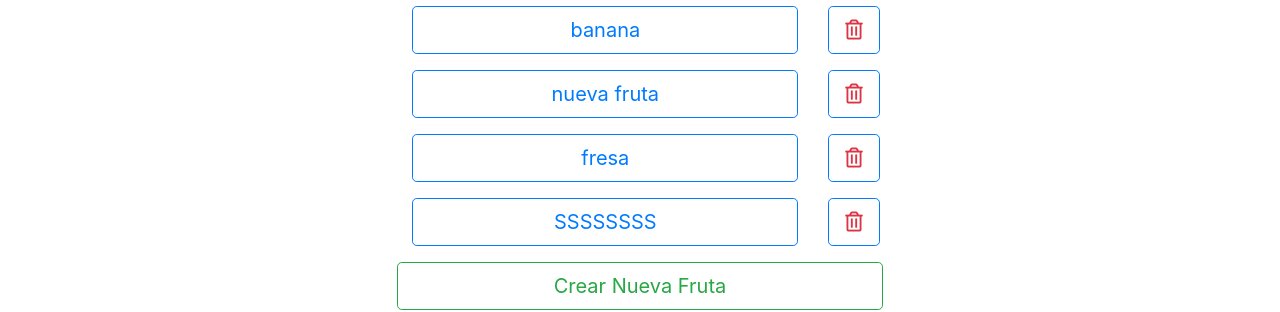
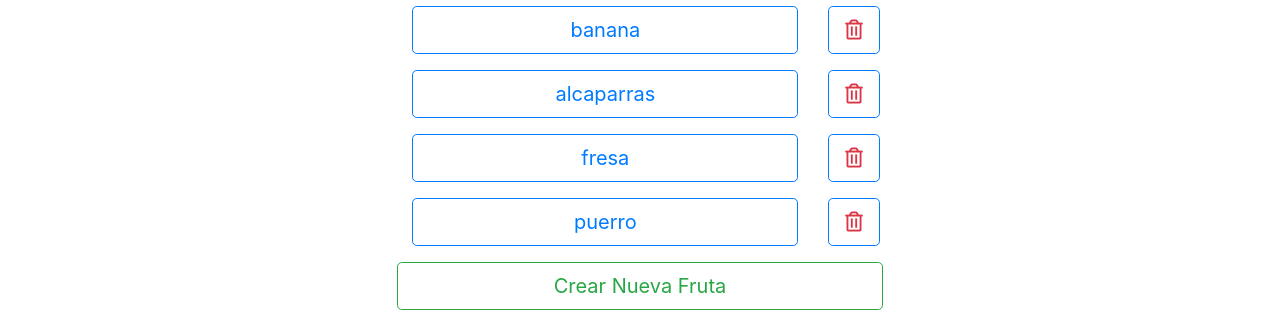
Before and after one commit to andreaPemi/frutas, an Angular app: page /fruta-crud in a window 1280 px wide. Shown: the part 183-495 px from the top of the page. Built offline with nearby package versions, Linux system fonts and the light colour scheme; data requests are answered from the project's data file.

Commit message:
modificaciones varias

```diff
--- a/db.json
+++ b/db.json
@@ -39,11 +39,18 @@
       "id": 1
     },
     {
-      "nombre": "nueva fruta",
+      "nombre": "alcaparras",
       "precio": 4.3,
       "calorias": 54,
       "colores": [
-        []
+        [
+          {
+            "color": "morado"
+          },
+          {
+            "color": "verde"
+          }
+        ]
       ],
       "oferta": false,
       "descuento": 5,
@@ -75,23 +82,20 @@
       "id": 7
     },
     {
-      "nombre": "SSSSSSSS",
+      "nombre": "puerro",
       "precio": 3.15,
       "calorias": 500,
       "colores": [
         [
           {
-            "color": "purple"
-          },
-          {
-            "color": "amarillo"
+            "color": "morado"
           }
         ]
       ],
-      "oferta": true,
-      "descuento": 20,
-      "imagen": "https://nutriliving-images.imgix.net/images/2014/335/12907/C07BEDA0-8F79-E411-A121-0287E8A1303A.jpg",
-      "cantidad": 3,
+      "oferta": false,
+      "descuento": 5,
+      "imagen": "https://miIagen.jpg",
+      "cantidad": 1,
       "id": 8
     }
   ]
--- a/src/app/components/crud-fruta/crud-fruta.component.ts
+++ b/src/app/components/crud-fruta/crud-fruta.component.ts
@@ -19,13 +19,6 @@ export class CrudFrutaComponent implements OnInit {
   ngOnInit() {
     //listar
     this.cargarLista();
-
-    //Ir detalle
-    this.route.params.subscribe(params => {
-     let id = +params['id']; // (+) converts string 'id' to a number
-      // llamar provider para conseguir datos a traves del id
-
-   });
   }
 
   cargarLista(){
--- a/src/app/components/detalle-fruta/detalle-fruta.component.ts
+++ b/src/app/components/detalle-fruta/detalle-fruta.component.ts
@@ -39,10 +39,11 @@ export class DetalleFrutaComponent implements OnInit {
        this.frutaService.getById(this.id).subscribe(data => {
         console.log("fruta Data subscrita:"+data);
         if(data != undefined){
+          //cargamos formulario con datos del objeto
           this.formulario.controls.nombre.setValue(data.nombre);
           this.formulario.controls.precio.setValue(data.precio);
           this.formulario.controls.calorias.setValue(data.calorias);
-       // this.formulario.controls.colores.setValue(data.colores);
+          this.formulario.controls.colores.setValue(data.colores);
           this.formulario.controls.oferta.setValue(data.oferta);
           this.formulario.controls.descuento.setValue(data.descuento);
           this.formulario.controls.imagen.setValue(data.imagen);
@@ -51,6 +52,7 @@ export class DetalleFrutaComponent implements OnInit {
 
       });
       }else{
+        //formulario por defecto
         this.vaciarCamposForm();
       }
 
```
